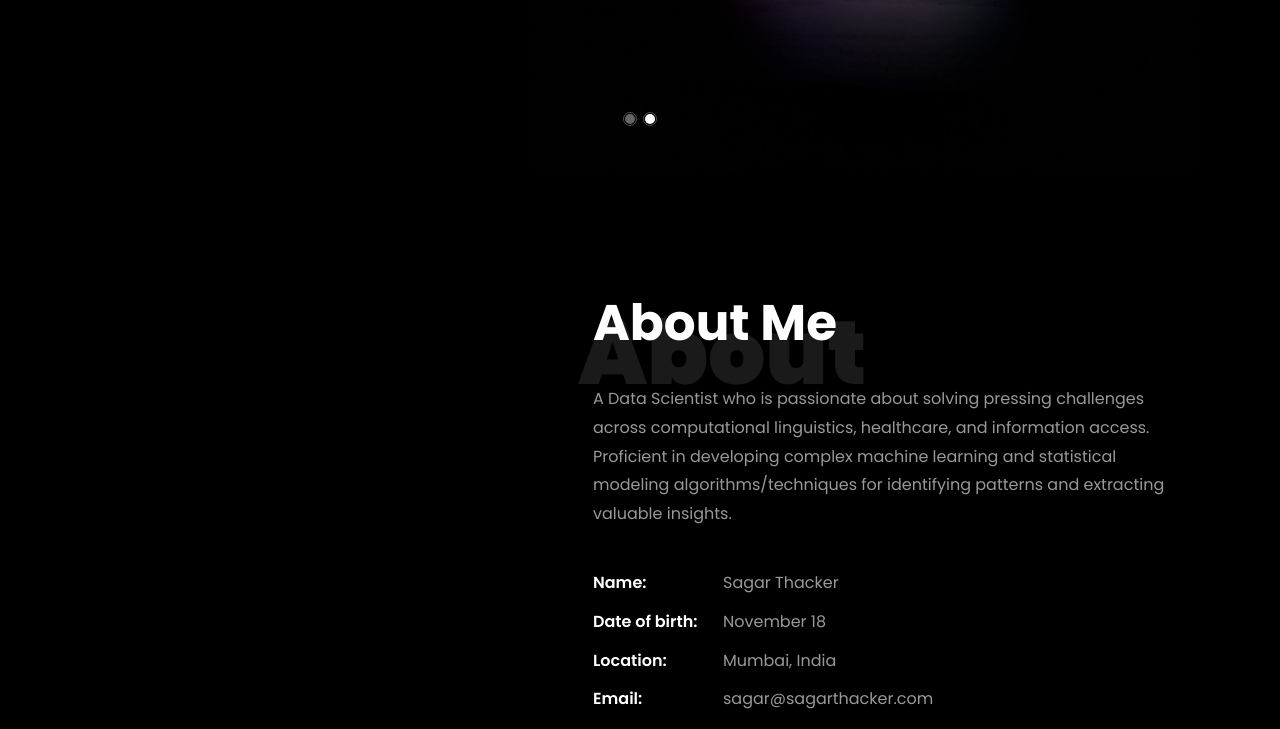
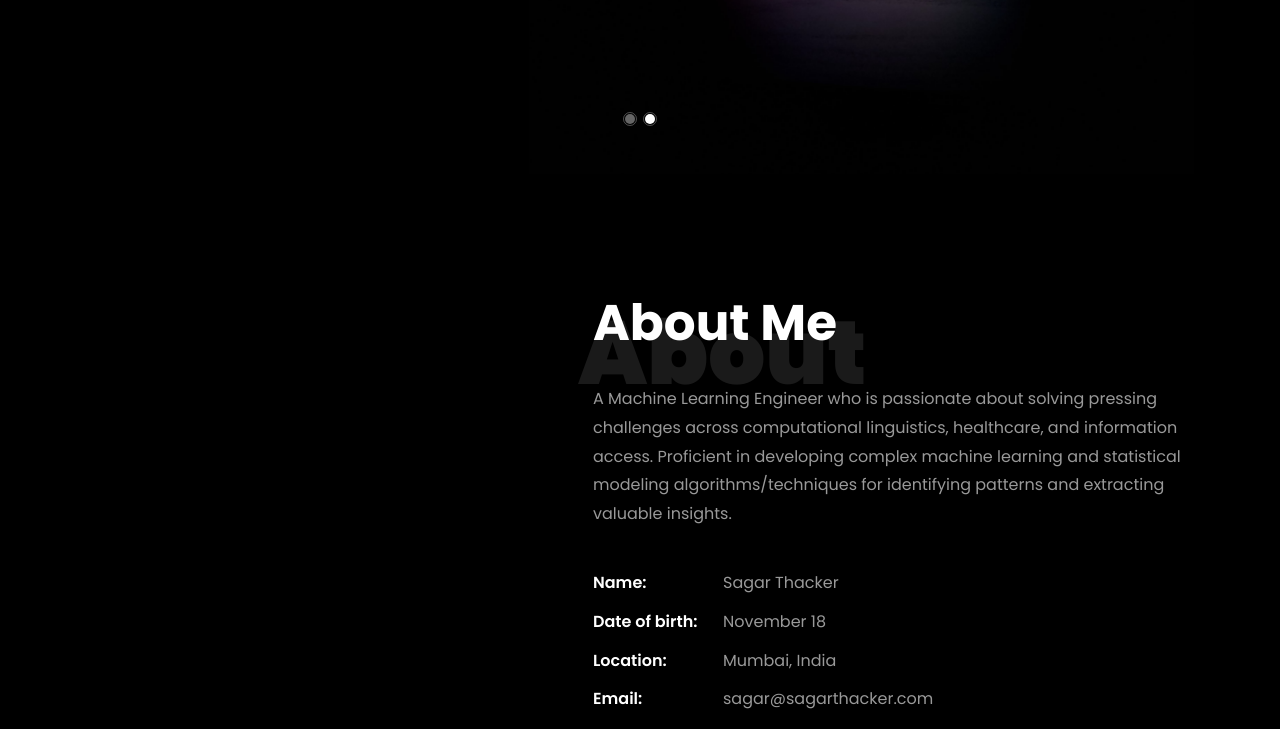
Before and after one commit to sagar118/sagar118.github.io, a plain HTML site: page index.html in a window 1280 px wide. Shown: the part 576-1305 px from the top of the page. Drawn offline with Linux system fonts and the light colour scheme; files whose address does not match are found by name.

Commit message:
Change the title of interest

```diff
--- a/index.html
+++ b/index.html
@@ -60,7 +60,7 @@
 		          	<div class="text">
 		          		<span class="subheading">Hello!</span>
 			            <h1 class="mb-4 mt-3">I'm <span>Sagar Thacker</span></h1>
-			            <h2 class="mb-4">A Data Scientist</h2>
+			            <h2 class="mb-4">A Machine Learning Engineer</h2>
 			            <p><a href="https://www.sagarthacker.com" class="btn btn-primary py-3 px-4" target="_blank">My Blog</a> <a href="#projects-section" class="btn btn-white btn-outline-white py-3 px-4">My works</a></p>
 		            </div>
 		          </div>
@@ -103,7 +103,7 @@
 		          <div class="col-md-12 heading-section ftco-animate">
 		          	<h1 class="big">About</h1>
 		            <h2 class="mb-4">About Me</h2>
-		            <p> A Data Scientist who is passionate about solving pressing challenges across computational linguistics, healthcare, and information access. Proficient in developing complex machine learning and statistical modeling algorithms/techniques for identifying patterns and extracting valuable insights.</p>
+		            <p> A Machine Learning Engineer who is passionate about solving pressing challenges across computational linguistics, healthcare, and information access. Proficient in developing complex machine learning and statistical modeling algorithms/techniques for identifying patterns and extracting valuable insights.</p>
 		            <ul class="about-info mt-4 px-md-0 px-2">
 		            	<li class="d-flex"><span>Name:</span> <span>Sagar Thacker</span></li>
 		            	<li class="d-flex"><span>Date of birth:</span> <span>November 18</span></li>
```
